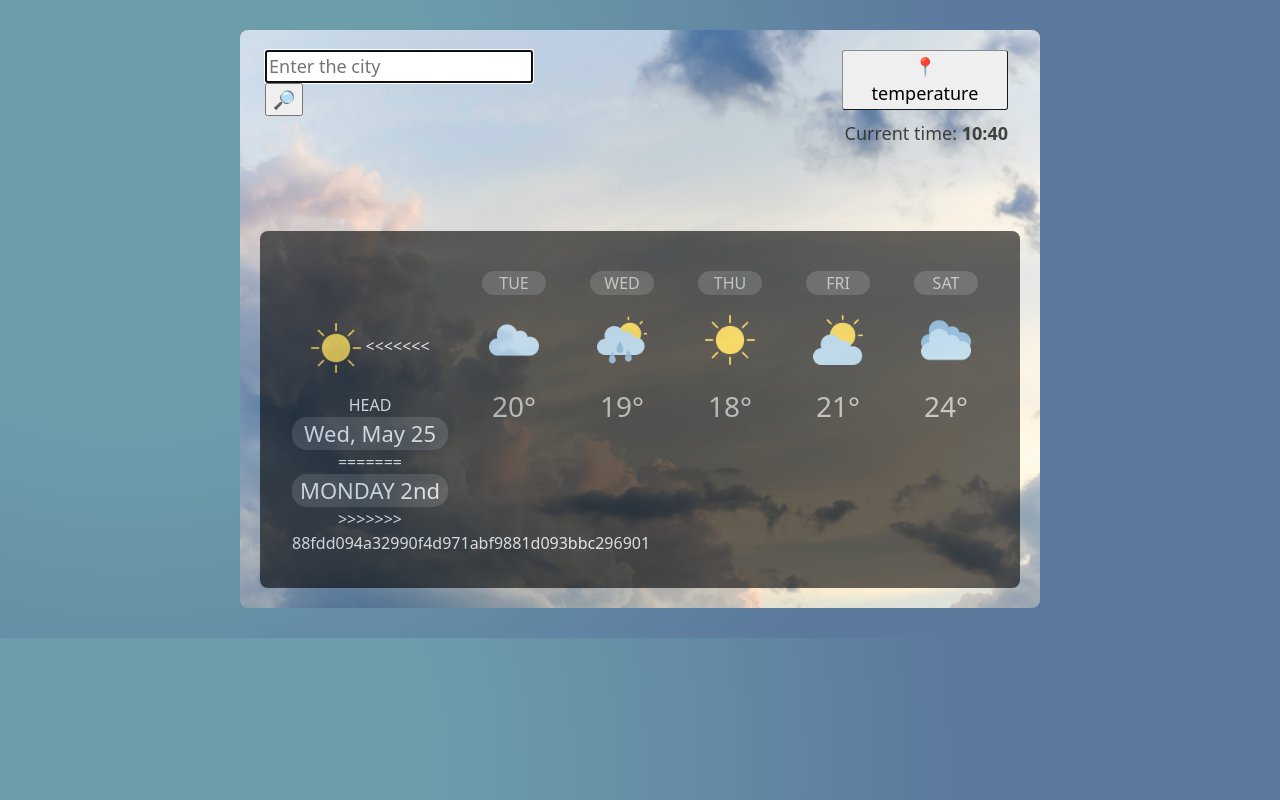
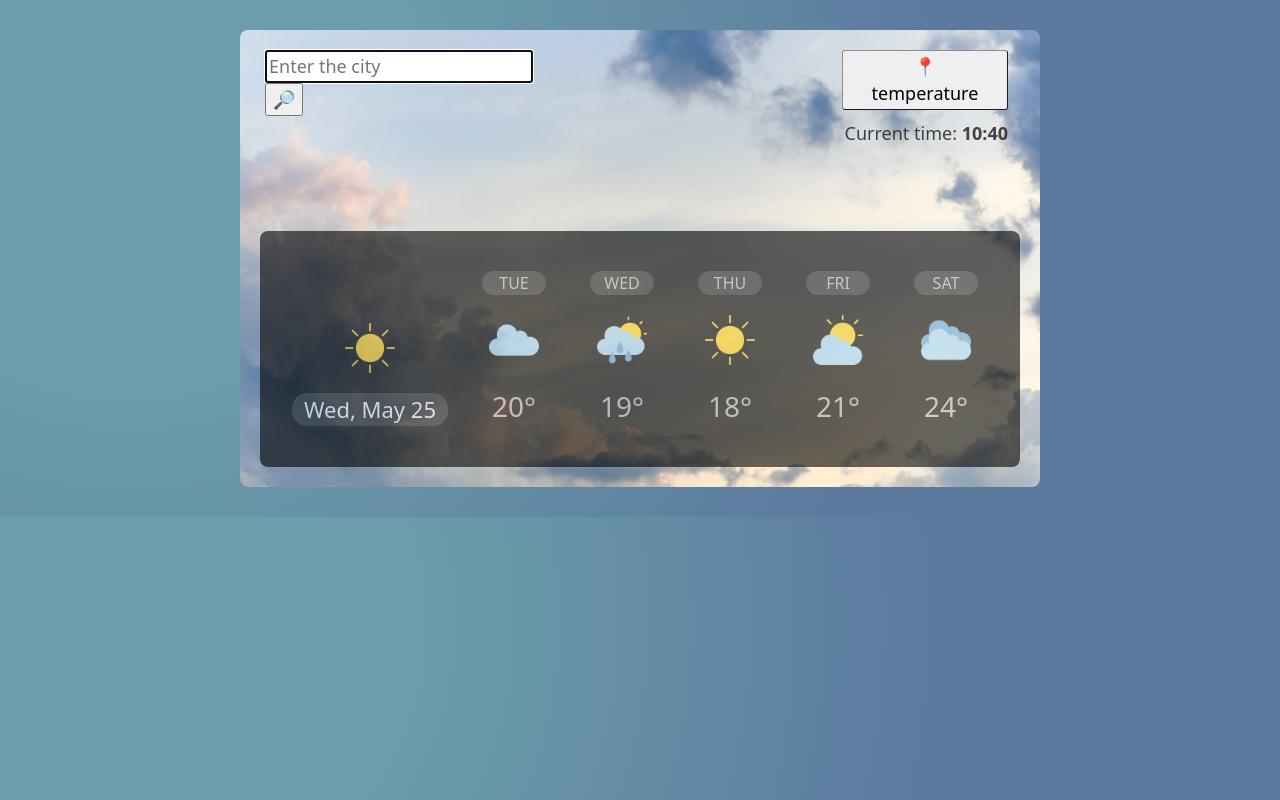
Before and after one commit to ZhenkaUA/MyWeather_Project, a website built with Parcel: page index.html in a window 1280 px wide. Built offline with nearby package versions, Linux system fonts and the light colour scheme; no server answers.

```diff
--- a/index.html
+++ b/index.html
@@ -59,11 +59,7 @@
               class="units"
             ></span>
             <img src="image/sun.png" width="90" class="icon_weather_search" />
-<<<<<<< HEAD
-            <div class="day_search" id="currentDay"></div>
-=======
             <div class="day_search" id="currentDay">MONDAY 2nd</div>
->>>>>>> 88fdd094a32990f4d971abf9881d093bbc296901
           </div>
 
           <div class="col-md-2">
```
